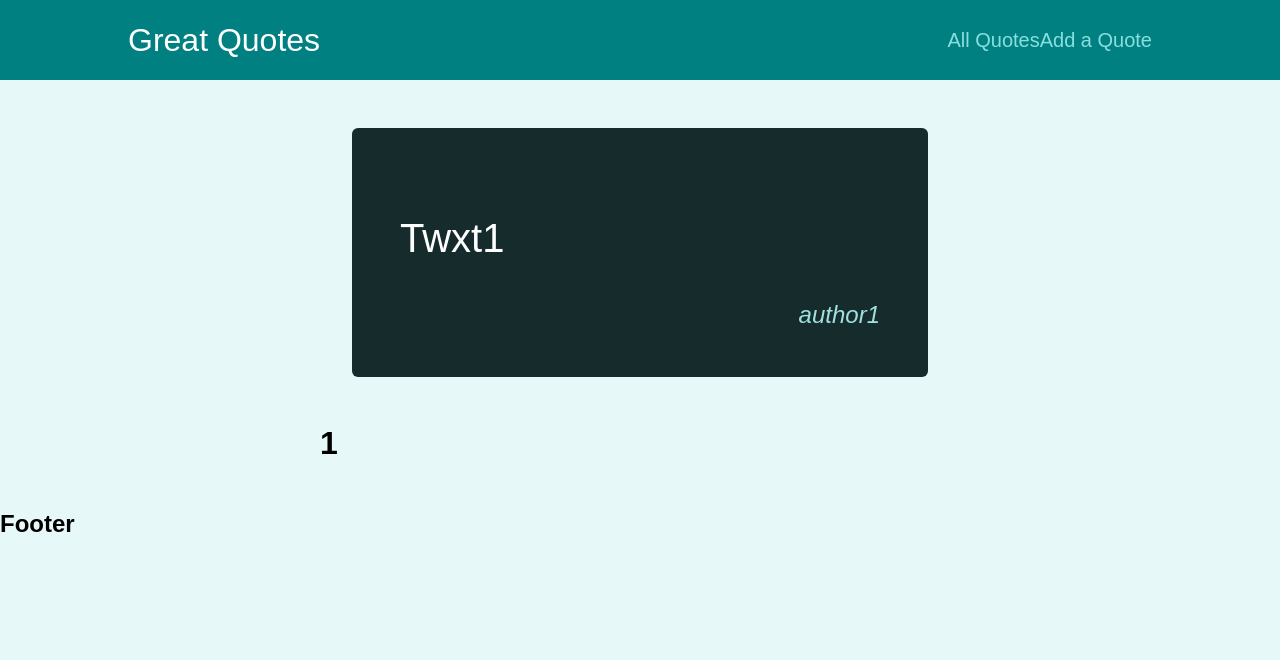
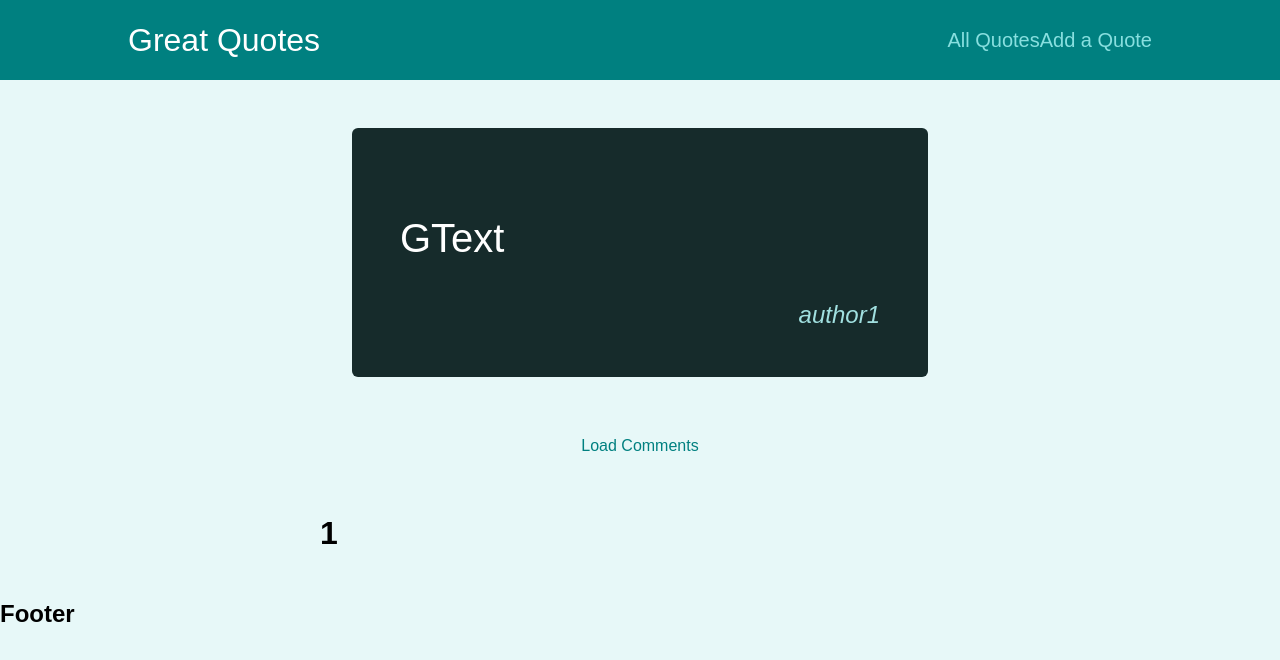
Before and after one commit to AsmaaFH/Maximilian_React-Cource, a React (Create React App) app: page /quotes/1 in a window 1280 px wide. Shown: the top 660 px of the page. Built offline with nearby package versions, Linux system fonts and the light colour scheme.

Commit message:
creative nested route

```diff
--- a/src/pages/QuoteDetail.js
+++ b/src/pages/QuoteDetail.js
@@ -1,13 +1,15 @@
 import React from 'react';
-import { Route, useParams } from 'react-router-dom';
+import { Link, Route, useParams } from 'react-router-dom';
 import Comments from '../components/comments/Comments';
 import HighlightedQuote from '../components/quotes/HighlightedQuote';
 function QuoteDetail() {
   const param = useParams();
 
   const DUMMY = [
-    { id: '1', author: 'author1', text: 'Twxt1' },
-    { id: '2', author: 'author2', text: 'Text2' },
+    { id: '1', author: 'author1', text: 'GText' },
+    { id: '2', author: 'suthor2', text: 'AText' },
+    { id: '3', author: 'zuthor2', text: 'SText' },
+    { id: '4', author: 'buthor2', text: 'SText' },
   ];
 
   let quote = DUMMY.find((quote) => quote.id === param.id);
@@ -19,6 +21,14 @@ function QuoteDetail() {
   return (
     <>
       <HighlightedQuote author={quote.author} text={quote.text} />
+      <Route path={`/quotes/${quote.id}`} exact>
+        <div className="centered">
+          <Link to={`/quotes/${quote.id}/comments`} className="btn--flat">
+            Load Comments
+          </Link>
+        </div>
+      </Route>
+
       <h1>{param.id}</h1>
       <Route path={'/quotes/:id/comments'}>
         <Comments />
```
